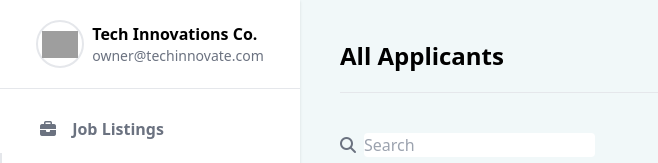
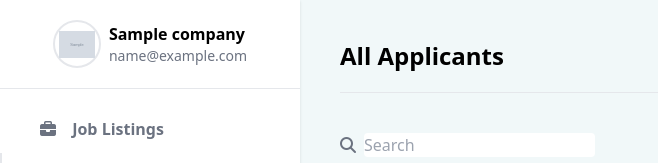
Before and after one commit to MeruC/PythonProjectG1, a Django app: page /company/myCompany/applicants in a window 1280 px wide. Shown: the part 66-229 px from the top of the page, without its empty margins (0-658 px from the left). Run offline with Django 4.2, Linux system fonts and the light colour scheme; a user stored in the database is signed in; tables that the repository leaves empty hold one stand-in row (values such as "Sample post"); grey boxes marked "Sample" are stand-in pictures; data that the repository does not hold is empty; some libraries are stand-ins or nearby versions; grey boxes are pictures that could not be loaded.

Commit message:
Display: dynamic information of company in sidebar

```diff
--- a/jobapp/apps/companyapp/templates/companySidebar.html
+++ b/jobapp/apps/companyapp/templates/companySidebar.html
@@ -1,15 +1,24 @@
+{% load static %}
+{% load company_tags %}
 <div class="grow flex flex-row">
   {% comment %} SIDEBAR {% endcomment %}
+
+  {% comment %} get instance of the function GetCurrentCompanyInfo in company tags {% endcomment %}
+  {% GetCurrentCompanyInfo request.user as company_data %}
   <div class="w-[300px] bg-white shadow">
     {% comment %} COMPANY INFO {% endcomment %}
       <div class="w-max mx-auto my-5 flex flex-row items-center gap-2 ">
         <div class="w-12 h-12 p-1 rounded-full border-2">
-          {% comment %} TODO: Insert company logo {% endcomment %}
-          <img src="https://img.logoipsum.com/296.svg" class="w-full h-full object-contain object-center" alt="logo" />
+
+          {% if company_data.company_img %}
+            <img src="{{company_data.company_img.url}}" class="w-full h-full object-contain object-center" alt="logo" />
+          {% else %}
+            <img src="{% static '/assets/default_logo.png' %}" class="w-full h-full object-contain object-center rounded-full" alt="logo" />
+          {% endif %}
         </div>
         <div class="grow">
-          <h4 class="font-semibold">Tech Innovations Co.</h4>
-          <p class="text-sm text-gray-500">owner@techinnovate.com</p>
+          <h4 class="font-semibold">{{company_data.company_name}}</h4>
+          <p class="text-sm text-gray-500">{{company_data.company_email}}</p>
         </div>
       </div>
       {% comment %} END COMPANY INFO {% endcomment %}
--- a/jobapp/apps/companyapp/templatetags/company_tags.py
+++ b/jobapp/apps/companyapp/templatetags/company_tags.py
@@ -35,3 +35,21 @@ def navbar_content(user):
 
 
     return context
+
+
+@register.simple_tag
+def GetCurrentCompanyInfo(user):
+    company = Company.objects.filter(user=user).get()
+    company_name = company.company_name
+    company_img = company.logo
+    company_email = company.email_address
+
+    #company information
+    context = {
+        "company_name": company_name,
+        "company_img": company_img,
+        "company_email": company_email,
+    }
+
+
+    return context
```
